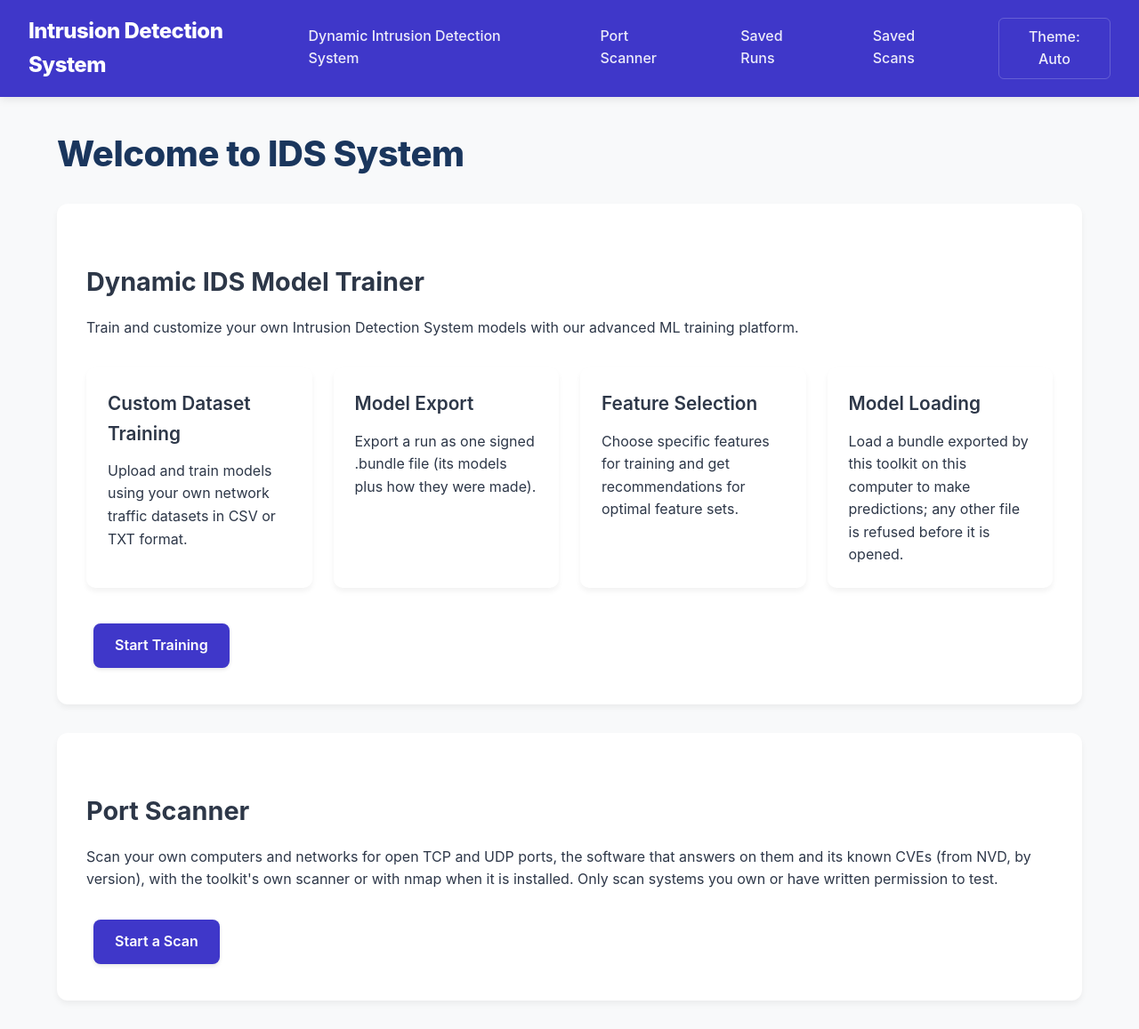
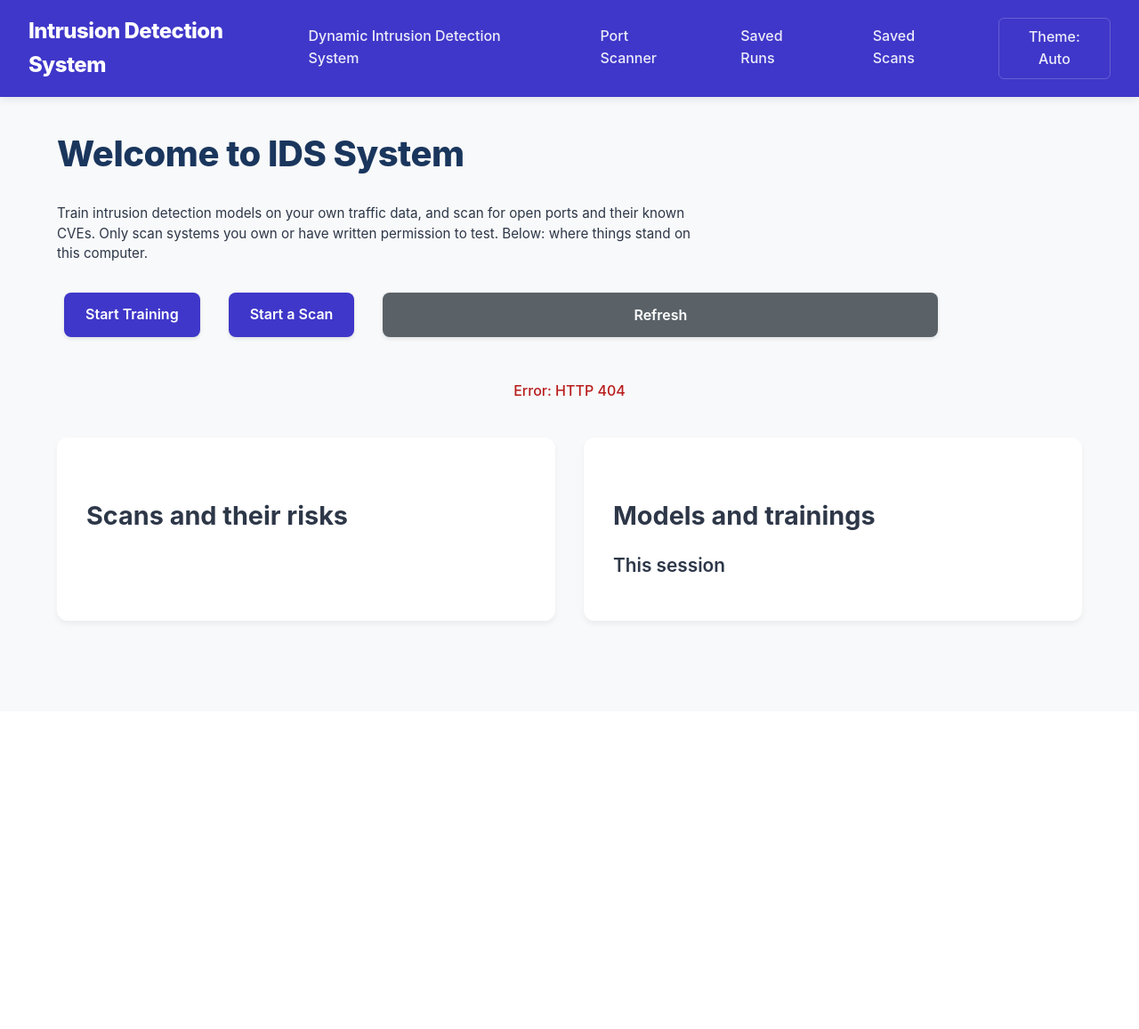
Before and after one commit to ah444/network-security-toolkit-, a Python web app: template toolkit/web/ui/templates/home.html in a window 1280 px wide. Shown: the whole page at 89% size. After the commit the page ends 702 px from the top, so only its background shows below. Run offline with Jinja, Linux system fonts and the light colour scheme; the template is opened without the code that fills it, so the values that code supplies are empty.

Commit message:
feat(web): F10b, the home page is a dashboard
The four feature cards give way to one line, Start Training, Start a
Scan, Refresh, and two parts side by side (one column under 1000 px),
never linked:
- Scans and their risks: the targets, the riskiest first, a bar per
  risk, each with its report; the newest scans
- Models and trainings: the newest saved runs with a bar of their test
  macro-F1, and what this session holds (the predictions are said to be
  kept in the session only)

Bars are <meter>s (no inline style); a --link token (light and dark)
gives the dashboard's links 6.0:1 in dark (they were 1.28:1).

Co-Authored-By: Claude Opus 5.5 <noreply@anthropic.com>

```diff
--- a/toolkit/web/ui/static/css/app.css
+++ b/toolkit/web/ui/static/css/app.css
@@ -95,6 +95,8 @@
   /* the charts' marks (v5.3 F2d): each >= 3:1 on the cards */
   --chart-cv: var(--indigo-600);
   --chart-test: var(--orange-800);
+  /* a plain link (the dashboard's, v5.4 F10): >= 4.5:1 on the cards in both themes */
+  --link: var(--indigo-600);
   /* names for the result panels (the Upload Dataset card, the scan results): they follow
      the theme tokens they point to, so the dark blocks below need no copy of them */
   --muted: var(--placeholder);
@@ -156,6 +158,7 @@
     --cvss-medium: var(--amber-400);
     --chart-cv: var(--indigo-300);
     --chart-test: var(--orange-300);
+    --link: var(--indigo-300);
   }
 }
 
@@ -183,6 +186,7 @@
   --cvss-medium: var(--amber-400);
   --chart-cv: var(--indigo-300);
   --chart-test: var(--orange-300);
+  --link: var(--indigo-300);
 }
 
 /* ---------- Base ---------- */
@@ -410,38 +414,83 @@ textarea:focus-visible,
   margin-bottom: 1.5rem;
 }
 
-/* Home page */
-/* Four cards: 1 column on phones, 2, then 4 where there is room; never 3 with one card
-   alone (v5.2 step 2.2b) */
-.features-grid {
-  display: grid;
-  grid-template-columns: repeat(2, 1fr);
-  gap: 1.5rem;
-  margin: 2rem 0;
-}
-
-@media (min-width: 1100px) {
-  .features-grid {
-    grid-template-columns: repeat(4, 1fr);
-  }
-}
-
-.feature-card {
-  background: var(--surface);
-  padding: 1.5rem;
-  border-radius: 10px;
-  box-shadow: var(--shadow-card);
-  transition: transform 0.3s ease;
-}
-
-.feature-card:hover {
-  transform: translateY(-5px);
-}
-
+/* Home page: the dashboard (v5.4 F10), two parts one under the other, side by side where
+   there is room; a list item's left edge has its risk's colour (the .cvss-* levels) */
 .cta-buttons {
   display: flex;
   gap: 1rem;
+  margin: 1.5rem 0;
+}
+
+.dashboard-grid {
+  display: grid;
+  grid-template-columns: 1fr;
+  gap: 2rem;
   margin-top: 1.5rem;
+}
+
+@media (min-width: 1000px) {
+  .dashboard-grid {
+    grid-template-columns: repeat(2, minmax(0, 1fr));
+  }
+}
+
+.dash-list {
+  list-style: none;
+  display: grid;
+  gap: 0.5rem;
+  margin: 0.5rem 0 1rem;
+}
+
+.dash-item {
+  border: 1px solid var(--border);
+  border-left: 4px solid var(--cvss-colour, var(--border));
+  border-radius: var(--radius);
+  padding: 0.5rem 0.75rem;
+  background: var(--surface-inset);
+  overflow-wrap: anywhere;
+}
+
+.dash-meta {
+  color: var(--muted);
+  font-size: 0.9rem;
+}
+
+.dashboard-grid a {
+  color: var(--link);
+}
+
+.dash-bars {
+  display: grid;
+  grid-template-columns: max-content minmax(3rem, 1fr) max-content;
+  gap: 0.35rem 0.75rem;
+  align-items: center;
+  margin: 0.75rem 0 1rem;
+}
+
+.dash-bar {
+  width: 100%;
+  height: 10px;
+  border: none;
+  border-radius: 5px;
+  background: var(--list-border);
+}
+
+.dash-bar::-webkit-meter-bar {
+  height: 10px;
+  border: none;
+  border-radius: 5px;
+  background: var(--list-border);
+}
+
+.dash-bar::-webkit-meter-optimum-value {
+  border-radius: 5px;
+  background: var(--accent);
+}
+
+.dash-bar::-moz-meter-bar {
+  border-radius: 5px;
+  background: var(--accent);
 }
 
 /* ---------- Steps (v5.1 step 1.3c): one shown at a time ---------- */
@@ -1742,14 +1791,6 @@ textarea:focus-visible,
     padding: 1rem 0.5rem;
   }
 
-  .feature-card {
-    padding: 1rem;
-  }
-
-  .features-grid {
-    grid-template-columns: 1fr;
-  }
-
   /* the dropzone: the icon and the title on one row, the chips under both */
   .dropzone .file-input-placeholder {
     grid-template-areas: "icon title" "chips chips";
--- /dev/null
+++ b/toolkit/web/ui/static/js/dashboard.js
@@ -0,0 +1,126 @@
+// The home page's dashboard (v5.4 F10): GET /api/v1/dashboard in two parts side by side,
+// never linked: the scans and their risks, and the models with this session. Every value goes
+// in as text (dom.js). See also: web/services/dashboard.py (what each part holds).
+
+import { getJSON } from "./api.js";
+import { byId, el, message, setContent } from "./dom.js";
+import { fmt } from "./format.js";
+import { when } from "./runsview.js";
+
+// a risk's colour, from the scan page's levels; NOT CHECKED is never shown as clean
+const RISK_CLASS = { CRITICAL: "cvss-critical", HIGH: "cvss-high", MEDIUM: "cvss-medium",
+                     LOW: "cvss-low", "NO KNOWN CVE": "cvss-none" };
+
+const riskClass = risk => RISK_CLASS[risk] || "cvss-unknown";
+const plural = (count, word) => `${count} ${word}${count === 1 ? "" : "s"}`;
+
+function nothingYet(text, href, label) {
+  return el("p", {}, text + " ", el("a", { href }, label));
+}
+
+// One bar per value, its name before and its number after: a <meter>, so no inline style
+// (S10); the bar is only a picture of the number beside it
+function bars(rows, max) {
+  return el("div", { class: "dash-bars" },
+    ...rows.flatMap(([name, value, shown]) => [
+      el("span", {}, name),
+      el("meter", { class: "dash-bar", min: 0, max, value, "aria-hidden": "true" }),
+      el("span", {}, shown)]));
+}
+
+function target(row) {
+  const risk = row.risk + (row.unconfirmed ? " (unconfirmed)" : "");
+  return el("li", { class: "dash-item " + riskClass(row.risk) },
+    el("strong", {}, row.target), " ", risk,
+    el("div", { class: "dash-meta" },
+       `${plural(row.open_ports, "open port")}, scanned ${when(row.started)} · `,
+       el("a", { href: "/scans/" + encodeURIComponent(row.scan_id) + "/report", target: "_blank",
+                 rel: "noopener" }, "its report")));
+}
+
+function scansPart(part) {
+  if (part.error) {
+    return el("p", { class: "status-error" }, part.error);
+  }
+  if (!part.targets.length) {
+    return nothingYet("No saved scans yet.", "/scan", "Start a scan");
+  }
+  const most = Math.max(...part.by_risk.map(row => row.count));
+  return el("div", {},
+    el("p", { class: "field-hint" }, `The newest scan of each target, among the ${part.read} newest scans` +
+       (part.left_out ? `; ${part.left_out} file(s) that aren't scans left out.` : ".")),
+    bars(part.by_risk.map(row => [row.risk, row.count, plural(row.count, "target")]), most),
+    el("h3", {}, "Targets, the riskiest first"),
+    el("ul", { class: "dash-list" }, ...part.targets.map(target)),
+    el("h3", {}, "The newest scans"),
+    el("ul", { class: "dash-list" }, ...part.recent.map(scan => el("li", { class: "dash-item" },
+      el("strong", {}, scan.target), ` ${when(scan.started)}, ${plural(scan.open_ports, "open port")}`))),
+    el("p", {}, el("a", { href: "/scans" }, "All saved scans")));
+}
+
+function runsPart(part) {
+  if (part.error) {
+    return el("p", { class: "status-error" }, part.error);
+  }
+  if (!part.recent.length) {
+    return nothingYet("No saved runs yet.", "/dynamic_ids", "Start training");
+  }
+  const scored = part.recent.filter(run => run.test_macro_f1 !== null);
+  return el("div", {},
+    scored.length ? bars(scored.map(run => [when(run.created_at), run.test_macro_f1,
+                                            "test macro-F1 " + fmt(run.test_macro_f1, 3)]), 1)
+                  : "",
+    el("ul", { class: "dash-list" }, ...part.recent.map(run => el("li", { class: "dash-item" },
+      el("strong", {}, run.selected_title || "no model selected"), ` on ${run.dataset.name || "a dataset"}`,
+      el("div", { class: "dash-meta" }, `${when(run.created_at)} · run ${run.run_id}`)))),
+    el("p", {}, el("a", { href: "/runs" }, "All saved runs")));
+}
+
+function sessionLines(session) {
+  const lines = [];
+  if (session.dataset) {
+    lines.push(`Dataset: ${session.dataset.files.join(", ")} (${session.dataset.rows.toLocaleString("en-US")} rows)`);
+  }
+  if (session.training) {
+    lines.push(`A training is ${session.training.state}: ${session.training.phase}`);
+  }
+  if (session.run) {
+    lines.push(`Last training: run ${session.run.run_id}` + (session.run.saved ? "" : " (not saved)"));
+  }
+  if (session.bundle) {
+    lines.push(`Loaded bundle: run ${session.bundle.run_id}, ${plural(session.bundle.models, "model")}`);
+  }
+  if (session.predictions) {
+    const found = session.predictions;
+    lines.push(`Last predictions (kept in this session only): ${found.file}, ${found.rows} rows`);
+  }
+  if (session.scan) {
+    lines.push(`A scan is ${session.scan.state}: ${session.scan.phase}`);
+  }
+  if (session.last_scan) {
+    lines.push(`Last scan: ${session.last_scan.target}, ${plural(session.last_scan.open_ports, "open port")}`);
+  }
+  return lines;
+}
+
+function sessionPart(session) {
+  const lines = sessionLines(session);
+  return lines.length ? el("ul", {}, ...lines.map(line => el("li", {}, line)))
+    : el("p", { class: "field-hint" }, "Nothing in this session yet: the dataset, the models and the predictions of a training show here.");
+}
+
+async function refresh() {
+  message(byId("dashboardStatus"), "info", "Reading...");
+  try {
+    const answer = await getJSON("/api/v1/dashboard");
+    setContent(byId("scansPart"), scansPart(answer.scans));
+    setContent(byId("runsPart"), runsPart(answer.runs));
+    setContent(byId("sessionPart"), sessionPart(answer.session));
+    setContent(byId("dashboardStatus"));
+  } catch (error) {
+    message(byId("dashboardStatus"), "error", "Error: " + error.message);
+  }
+}
+
+byId("dashboardRefresh").addEventListener("click", refresh);
+refresh();
--- a/toolkit/web/ui/templates/home.html
+++ b/toolkit/web/ui/templates/home.html
@@ -27,40 +27,28 @@
   <!-- Page Content -->
   <div class="container container-wide">
     <h1>Welcome to IDS System</h1>
+    <p class="section-description">Train intrusion detection models on your own traffic data, and scan for open ports and their known CVEs. Only scan systems you own or have written permission to test. Below: where things stand on this computer.</p>
+    <div class="cta-buttons">
+      <a href="/dynamic_ids" class="custom-btn">Start Training</a>
+      <a href="/scan" class="custom-btn">Start a Scan</a>
+      <button type="button" id="dashboardRefresh" class="btn btn-secondary">Refresh</button>
+    </div>
+    <div id="dashboardStatus" class="message" role="status"></div>
 
-    <div class="section">
-      <h2>Dynamic IDS Model Trainer</h2>
-      <p>Train and customize your own Intrusion Detection System models with our advanced ML training platform.</p>
-      <div class="features-grid">
-        <div class="feature-card">
-          <h3>Custom Dataset Training</h3>
-          <p>Upload and train models using your own network traffic datasets in CSV or TXT format.</p>
-        </div>
-        <div class="feature-card">
-          <h3>Model Export</h3>
-          <p>Export a run as one signed .bundle file (its models plus how they were made).</p>
-        </div>
-        <div class="feature-card">
-          <h3>Feature Selection</h3>
-          <p>Choose specific features for training and get recommendations for optimal feature sets.</p>
-        </div>
-        <div class="feature-card">
-          <h3>Model Loading</h3>
-          <p>Load a bundle exported by this toolkit on this computer to make predictions; any other file is refused before it is opened.</p>
-        </div>
-      </div>
-      <div class="cta-buttons">
-        <a href="/dynamic_ids" class="custom-btn">Start Training</a>
-      </div>
+    <!-- F10: two parts side by side, never linked: a scan's ports don't choose a model -->
+    <div class="dashboard-grid">
+      <section class="section" aria-labelledby="scansPartTitle">
+        <h2 id="scansPartTitle">Scans and their risks</h2>
+        <div id="scansPart"></div>
+      </section>
+      <section class="section" aria-labelledby="runsPartTitle">
+        <h2 id="runsPartTitle">Models and trainings</h2>
+        <div id="runsPart"></div>
+        <h3>This session</h3>
+        <div id="sessionPart"></div>
+      </section>
     </div>
-
-    <div class="section">
-      <h2>Port Scanner</h2>
-      <p>Scan your own computers and networks for open TCP and UDP ports, the software that answers on them and its known CVEs (from NVD, by version), with the toolkit's own scanner or with nmap when it is installed. Only scan systems you own or have written permission to test.</p>
-      <div class="cta-buttons">
-        <a href="/scan" class="custom-btn">Start a Scan</a>
-      </div>
-    </div>
+    <script type="module" src="{{ url_for('static', filename='js/dashboard.js') }}"></script>
     {% if other_computers %}
 
     <!-- HS1: on this computer only, while the toolkit is open to the network -->
```
Also changed, not shown: docs/V5.4_CHECKLIST.md (+8 -1 lines), docs/user_guide.md (+15 -0 lines), tests/web/test_api_routes.py (+2 -2 lines), tests/web/test_css.py (+3 -2 lines), tests/web/test_dashboard.py (+12 -0 lines), tests/web/test_responsive.py (+6 -6 lines), tests/web/test_scan_page.py (+1 -1 lines), tests/web/test_templates.py (+3 -3 lines), tests/web_js.py (+1 -1 lines).
